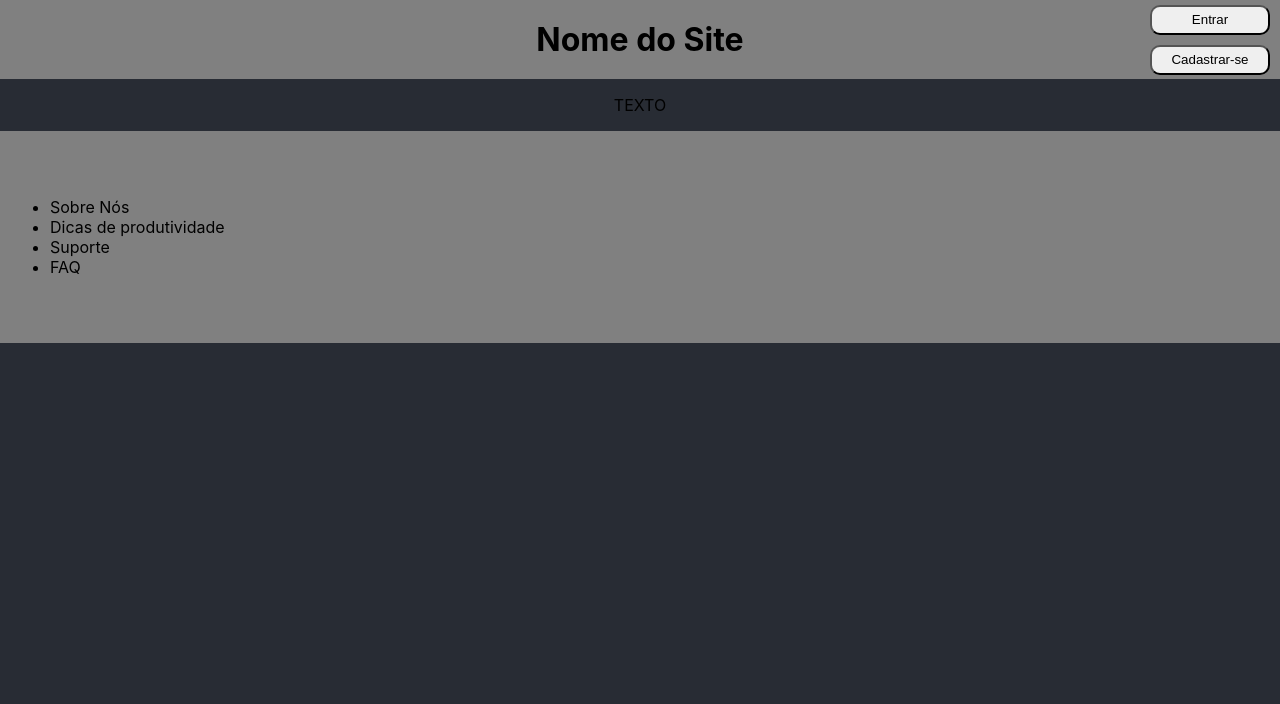
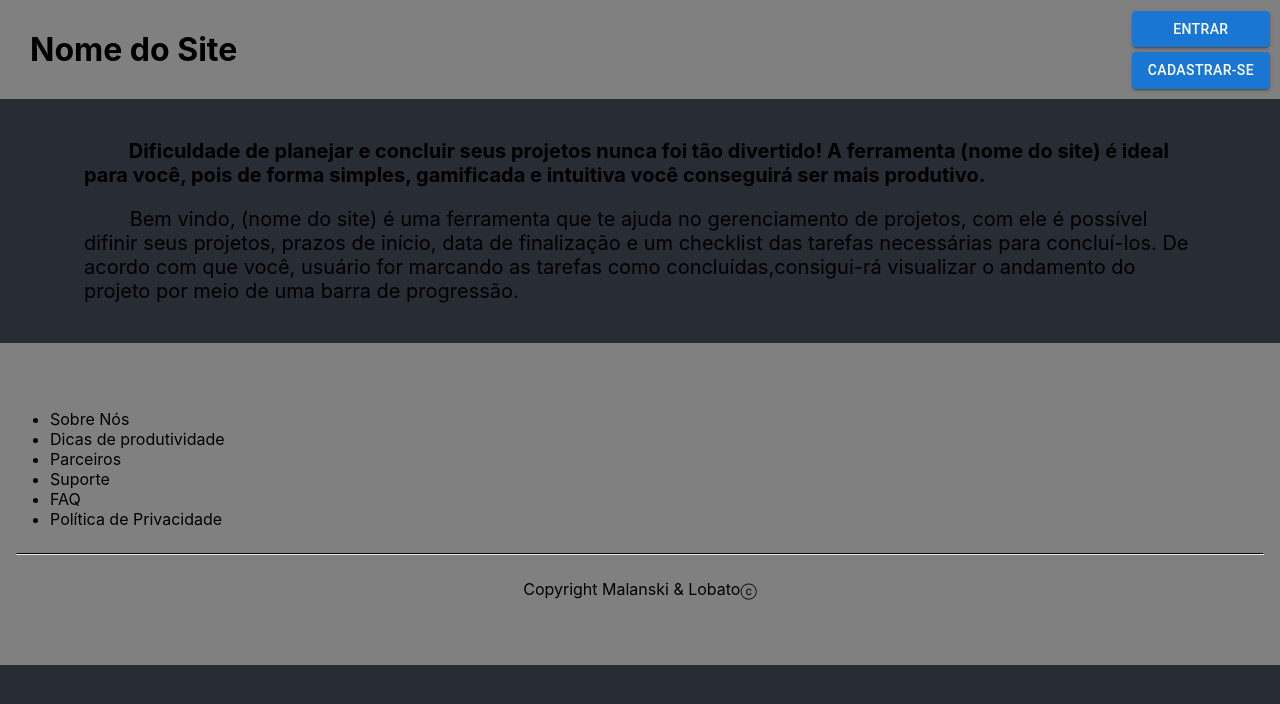
Before and after one commit to malanski/gamify, a React (Create React App) app: page / in a window 1280 px wide. Shown: the top 704 px of the page. Built offline with nearby package versions, Linux system fonts and the light colour scheme.

Commit message:
add MUI Button, descriptiont and intro texts

```diff
--- a/package.json
+++ b/package.json
@@ -3,6 +3,9 @@
   "version": "0.1.0",
   "private": true,
   "dependencies": {
+    "@emotion/react": "^11.10.4",
+    "@emotion/styled": "^11.10.4",
+    "@mui/material": "^5.10.6",
     "@testing-library/jest-dom": "^5.16.5",
     "@testing-library/react": "^13.4.0",
     "@testing-library/user-event": "^13.5.0",
--- a/src/App.css
+++ b/src/App.css
@@ -11,6 +11,21 @@ body {
 
 .App {
   text-align: center;
+}
+.home {
+  width: 90%;
+  padding: 20px;
+  margin: 0 auto;
+}
+.intro-text {
+  text-align: left;
+  font-size: 20px;
+  font-weight: bold;
+}
+
+.site-description {
+  text-align: left;
+  font-size: 20px;
 }
 
 .App-logo {
--- a/src/App.js
+++ b/src/App.js
@@ -8,9 +8,32 @@ import { Header } from './components/Header';
 function App() {
   return (
     <div className="App">
+
       <Header />
-      <p>TEXTO</p>
+
+
+      <div className="home">
+        <p className="intro-text">
+          &ensp;&ensp;&ensp;&ensp;
+          Dificuldade de planejar e concluir seus projetos nunca foi
+          tão divertido! A ferramenta (nome do site) é ideal para você,
+          pois de forma simples, gamificada e intuitiva você conseguirá
+          ser mais produtivo.
+        </p>
+        <p className="site-description">
+          &ensp;&ensp;&ensp;&ensp;
+          Bem vindo, (nome do site) é uma ferramenta que te ajuda no
+          gerenciamento de projetos, com ele é possível difinir seus
+          projetos, prazos de início, data de finalização e um checklist
+          das tarefas necessárias para concluí-los. De acordo com que você,
+          usuário for marcando as tarefas como concluídas,consigui-rá
+          visualizar o andamento do projeto por meio de uma barra de
+          progressão.
+        </p>
+      </div>
+
       <Footer />
+
     </div>
   );
 }
--- a/src/components/Footer/Footer.css
+++ b/src/components/Footer/Footer.css
@@ -2,11 +2,23 @@
     background-color: gray;
     padding: 50px 10px;
     display: flex;
+    flex-direction: column;
     justify-content: start;
     text-align: left;
 }
 
-ul{
+
+ul {
     list-style-type: disc ;
     list-style-position: outside;
 }
+
+
+hr {
+    border-top: 1px solid black;
+    width: 99%;
+}
+
+p {
+  text-align: center;
+}
--- a/src/components/Footer/Footer.js
+++ b/src/components/Footer/Footer.js
@@ -7,9 +7,17 @@ export function Footer() {
         <ul>
             <li>Sobre Nós</li>
             <li>Dicas de produtividade</li>
+            <li>Parceiros</li>
             <li>Suporte</li>
             <li>FAQ</li>
+            <li>Política de Privacidade</li>
         </ul>
+
+        <hr />
+
+        <p>
+          Copyright Malanski & Lobatoⓒ
+        </p>
 
       </footer>
     );
--- a/src/components/Header/Header.css
+++ b/src/components/Header/Header.css
@@ -1,25 +1,35 @@
 .header {
     background-color: gray;
-    padding: 10px;
+    padding: 20px;
+    display: flex;
+    flex-direction: row;
+    align-items: center;
+}
+
+h1 {
+    margin: 10px;
+    text-align: left;
+}
+
+.header-container {
     display: flex;
     flex-direction: row;
     justify-content: center;
     align-items: center;
 }
 
-h1 {
-    margin: 10px;
-}
 
 .btn-header {
     position: absolute;
+
     right: 10px;
     display: flex;
     flex-direction: column;
     align-items: center;
     justify-content: center;
-    gap: 10px;
+    gap: 5px;
 }
+
 
 .enter-login {
     width: 120px;
--- a/src/components/Header/Header.js
+++ b/src/components/Header/Header.js
@@ -1,4 +1,5 @@
-import { Button } from '../Button/Button';
+// import { Button } from '../Button/Button';
+import Button from '@mui/material/Button';
 import './Header.css';
 
 export function Header() {
@@ -6,9 +7,14 @@ export function Header() {
       <header className="header">
         <h1>Nome do Site</h1>
 
-        <div className="btn-header">
-            <Button className="enter-login" text="Entrar"/>
-            <Button className="enter-login" text="Cadastrar-se" />
+        <div className="header-container">
+
+          <div className="btn-header">
+            <Button fullWidth variant="contained">Entrar</Button>
+            <Button fullWidth variant="contained">Cadastrar-se</Button>
+            {/* <Button className="enter-login" text="Entrar"/> */}
+            {/* <Button className="enter-login" text="Cadastrar-se" /> */}
+          </div>
         </div>
 
       </header>
```
Also changed, not shown: 1 other file (tests, documents, lock files or other folders).
